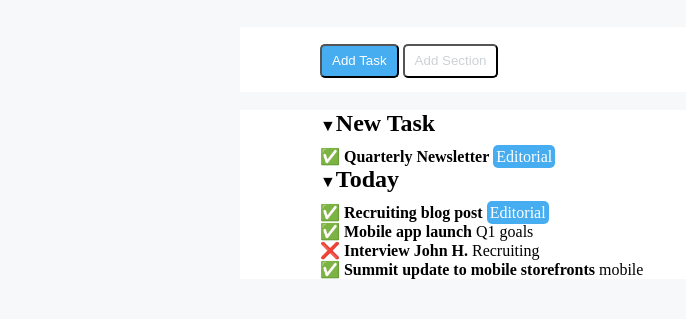
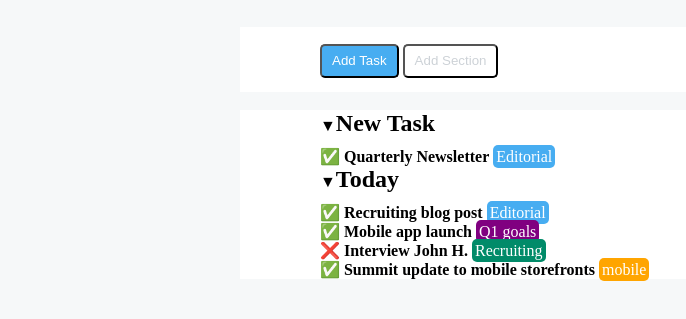
Before and after one commit to Andrea-Pomati/html-css-toboolist, a plain HTML site: page index.html in a window 1280 px wide. Shown: the part 123-442 px from the top of the page, without its empty margins (0-686 px from the left). Drawn offline with Linux system fonts and the light colour scheme.

Commit message:
css li *3

```diff
--- a/css/style.css
+++ b/css/style.css
@@ -84,3 +84,25 @@ section{
     border-radius: 5px;
     padding: 3px;
 }
+
+#q1goals{
+    color: white;
+    background-color: purple;
+    border-radius: 5px;
+    padding: 3px;
+}
+
+#recruiting{
+    color: white;
+    background-color: rgb(1, 139, 105);
+    border-radius: 5px;
+    padding: 3px;
+}
+
+#mobile{
+    color: white;
+    background-color: orange;
+    border-radius: 5px;
+    padding: 3px;
+
+}
```
